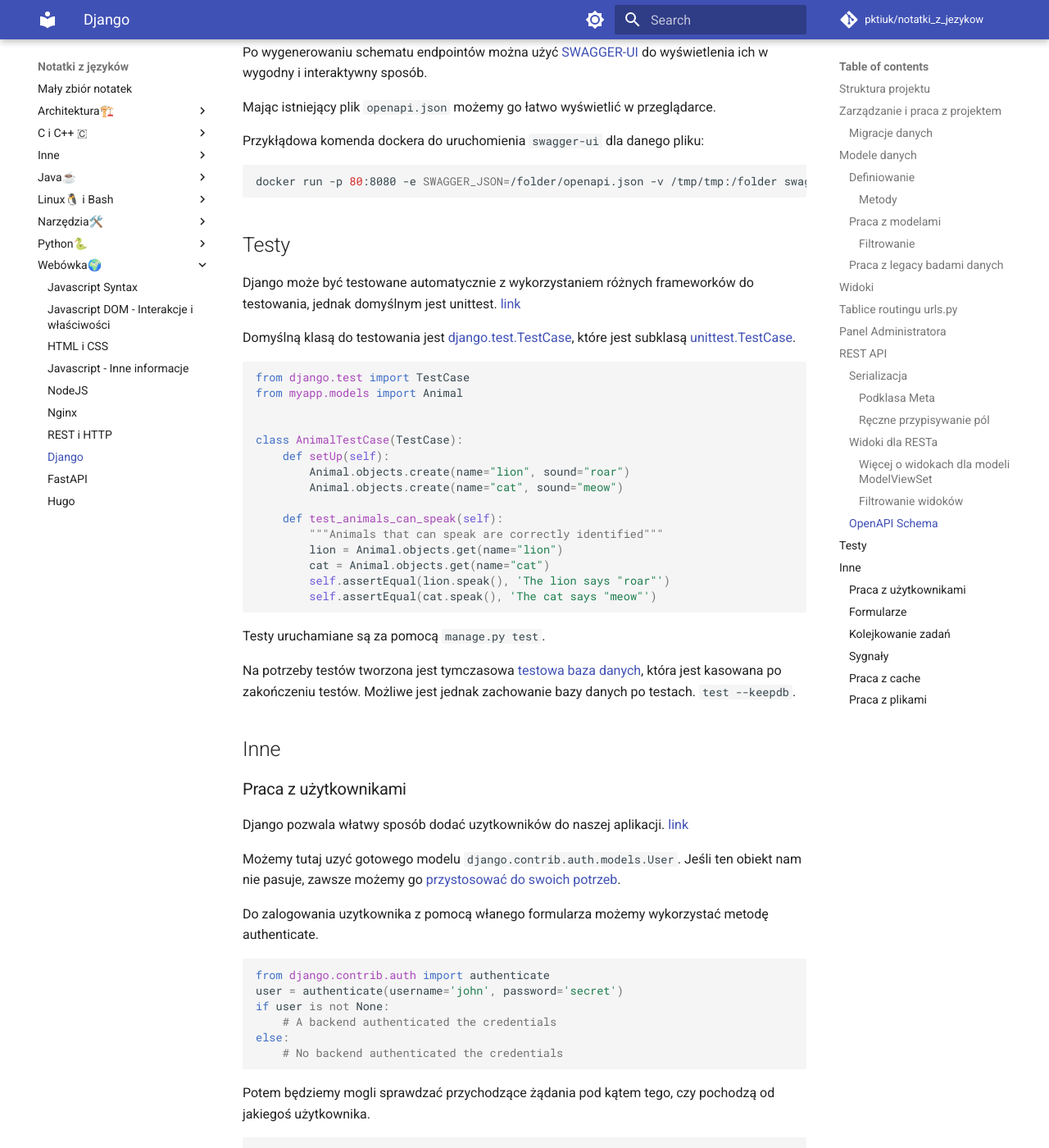
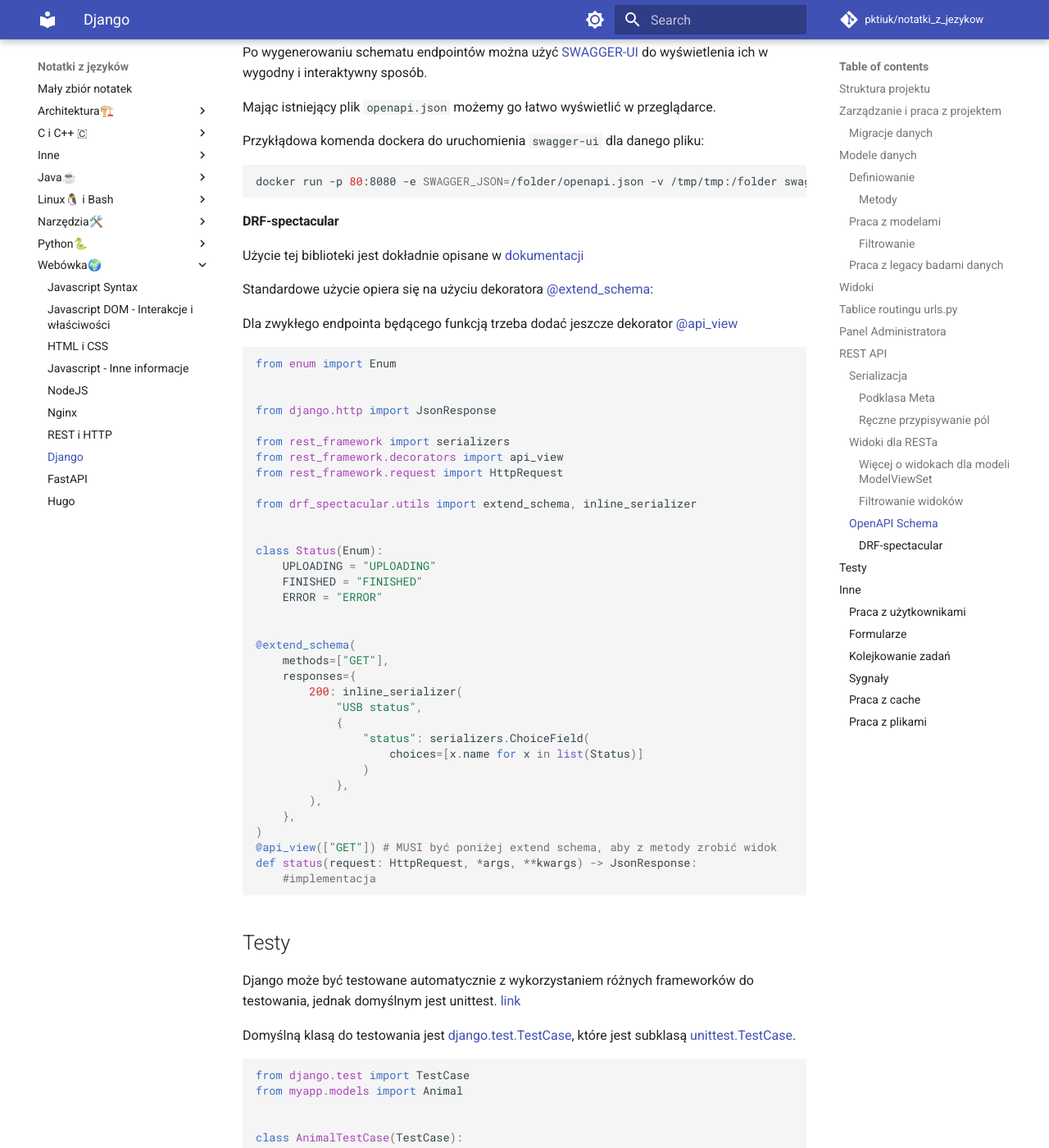
Before and after one commit to pktiuk/notatki_z_jezykow, an MkDocs documentation site: the page built from docs/Webówka🌍/9_django.md, in a window 1280 px wide and 1400 px high, scrolled down 14596 px. Shown: the whole window at 82% size. Built offline with MkDocs 1.6.1 and Material for MkDocs 9.7.7, drawn with Linux system fonts in a browser that asks for light colours; comment, search, counter and statistics services are not loaded.

Commit message:
DRF-spectacular przykłady

````diff
--- a/docs/Webówka🌍/9_django.md
+++ b/docs/Webówka🌍/9_django.md
@@ -621,6 +621,51 @@ Przykłądowa komenda dockera do uruchomienia `swagger-ui` dla danego pliku:
 docker run -p 80:8080 -e SWAGGER_JSON=/folder/openapi.json -v /tmp/tmp:/folder swaggerapi/swagger-ui
 ```
 
+#### DRF-spectacular
+
+Użycie tej biblioteki jest dokładnie opisane w [dokumentacji](https://drf-spectacular.readthedocs.io/en/latest/index.html#)
+
+Standardowe użycie opiera się na użyciu dekoratora [@extend_schema](https://drf-spectacular.readthedocs.io/en/latest/drf_spectacular.html#drf_spectacular.utils.extend_schema):
+
+Dla zwykłego endpointa będącego funkcją trzeba dodać jeszcze dekorator [@api_view](https://drf-spectacular.readthedocs.io/en/latest/faq.html#how-to-correctly-annotate-function-based-views-that-use-api-view)
+
+```py
+from enum import Enum
+
+
+from django.http import JsonResponse
+
+from rest_framework import serializers
+from rest_framework.decorators import api_view
+from rest_framework.request import HttpRequest
+
+from drf_spectacular.utils import extend_schema, inline_serializer
+
+
+class Status(Enum):
+    UPLOADING = "UPLOADING"
+    FINISHED = "FINISHED"
+    ERROR = "ERROR"
+
+
+@extend_schema(
+    methods=["GET"],
+    responses={
+        200: inline_serializer(
+            "USB status",
+            {
+                "status": serializers.ChoiceField(
+                    choices=[x.name for x in list(Status)]
+                )
+            },
+        ),
+    },
+)
+@api_view(["GET"]) # MUSI być poniżej extend schema, aby z metody zrobić widok
+def status(request: HttpRequest, *args, **kwargs) -> JsonResponse:
+    #implementacja
+```
+
 ## Testy
 
 Django może być testowane automatycznie z wykorzystaniem różnych frameworków do testowania, jednak domyślnym jest unittest. [link](https://docs.djangoproject.com/en/5.0/topics/testing/)
````
